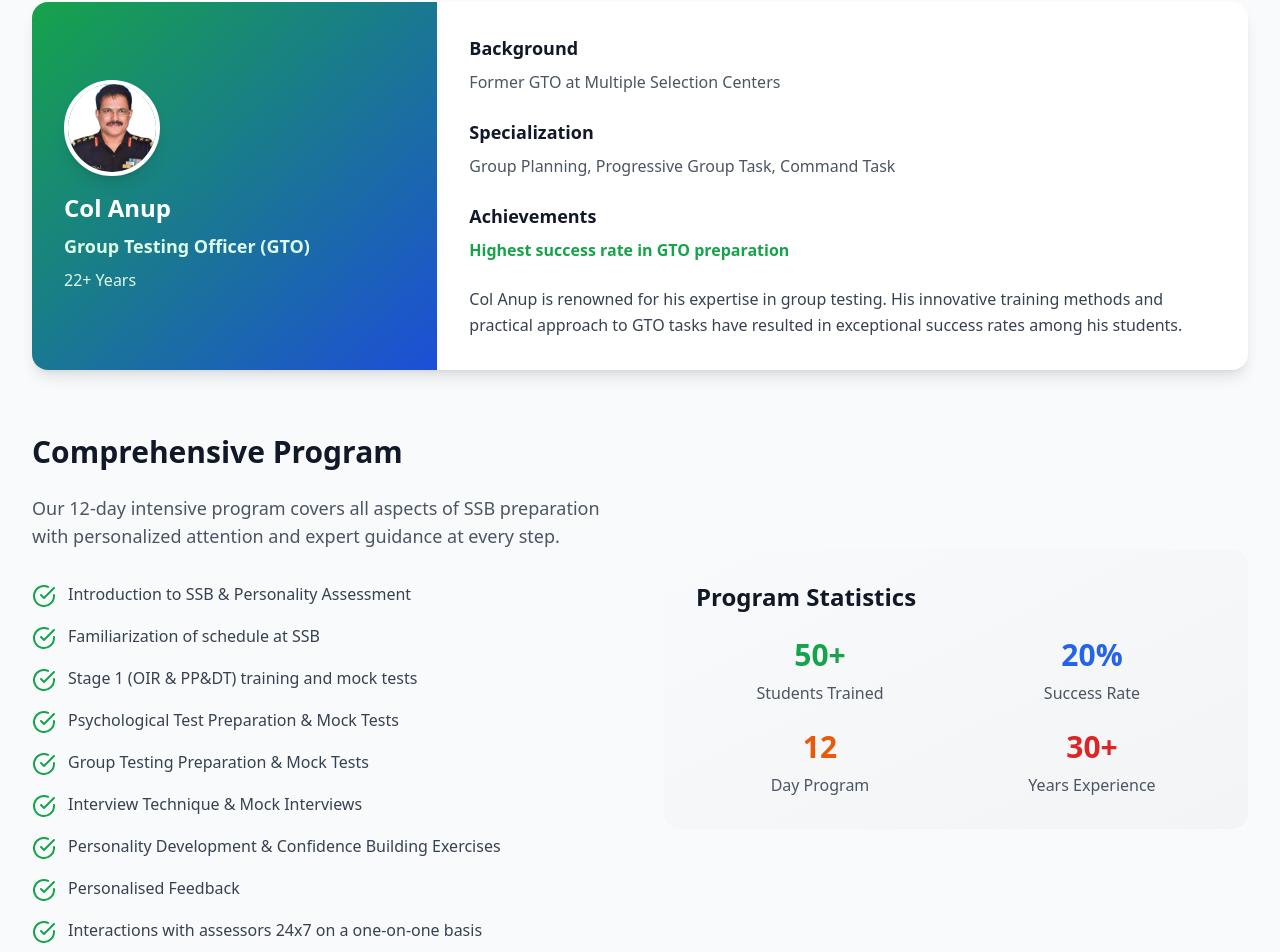
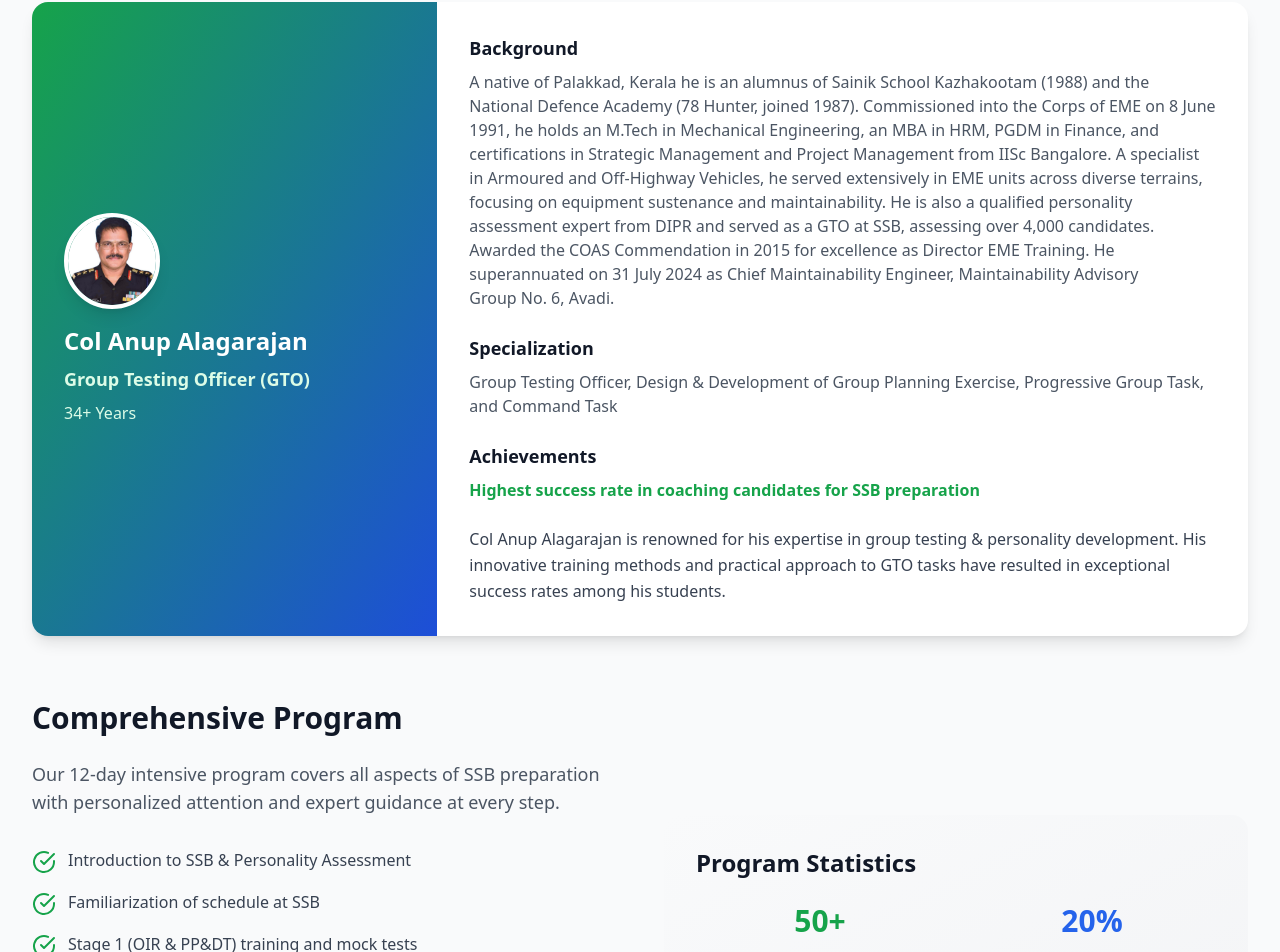
Before and after one commit to mahinanup/trinityssbmentorship, a React (Vite) app: page /about in a window 1280 px wide. Shown: the part 2084-3036 px from the top of the page. Built offline with nearby package versions, Linux system fonts and the light colour scheme.

Commit message:
changes in About section

```diff
--- a/src/pages/About.tsx
+++ b/src/pages/About.tsx
@@ -47,14 +47,14 @@ const About = () => {
       description: 'Col Ramakrishnan specializes in psychological assessment and personality development. His structured approach to psychology tests has helped countless candidates understand and present their true potential.',
     },
     {
-      name: 'Col Anup',
+      name: 'Col Anup Alagarajan',
       role: 'Group Testing Officer (GTO)',
-      experience: '22+ Years',
-      background: 'Former GTO at Multiple Selection Centers',
-      specialization: 'Group Planning, Progressive Group Task, Command Task',
-      achievements: 'Highest success rate in GTO preparation',
+      experience: '34+ Years',
+      background: 'A native of Palakkad, Kerala he is an alumnus of Sainik School Kazhakootam (1988) and the National Defence Academy (78 Hunter, joined 1987). Commissioned into the Corps of EME on 8 June 1991, he holds an M.Tech in Mechanical Engineering, an MBA in HRM, PGDM in Finance, and certifications in Strategic Management and Project Management from IISc Bangalore. A specialist in Armoured and Off-Highway Vehicles, he served extensively in EME units across diverse terrains, focusing on equipment sustenance and maintainability. He is also a qualified personality assessment expert from DIPR and served as a GTO at SSB, assessing over 4,000 candidates. Awarded the COAS Commendation in 2015 for excellence as Director EME Training. He superannuated on 31 July 2024 as Chief Maintainability Engineer, Maintainability Advisory Group No. 6, Avadi.',
+      specialization: 'Group Testing Officer, Design & Development of Group Planning Exercise, Progressive Group Task, and Command Task',
+      achievements: 'Highest success rate in coaching candidates for SSB preparation',
  image: '/images/anup.png',
-      description: 'Col Anup is renowned for his expertise in group testing. His innovative training methods and practical approach to GTO tasks have resulted in exceptional success rates among his students.',
+      description: 'Col Anup Alagarajan is renowned for his expertise in group testing & personality development. His innovative training methods and practical approach to GTO tasks have resulted in exceptional success rates among his students.',
     },
   ];
 
@@ -67,7 +67,7 @@ const About = () => {
     {
       icon: Target,
       title: 'Discipline',
-      description: 'Structured approach to skill development',
+      description: 'Structured approach to personality development',
     },
     {
       icon: Star,
@@ -90,7 +90,7 @@ const About = () => {
     'Interview Technique & Mock Interviews',
     'Personality Development & Confidence Building Exercises',
     'Personalised Feedback',
-    'Interactions with assessors 24x7 on a one-on-one basis',
+    'Interaction with assessors 24x7 on one-on-one basis',
   ];
 
   return (
--- a/src/pages/Home.tsx
+++ b/src/pages/Home.tsx
@@ -82,7 +82,7 @@ const Home = () => {
               Why Choose Trinity SSB Mentorship?
             </h2>
             <p className="text-xl text-gray-600 max-w-2xl mx-auto">
-              Comprehensive preparation program for SSB preparation and personality development curated and executed by qualified veteran assessors
+              Comprehensive program for SSB preparation and personality development curated and executed by qualified veteran assessors
             </p>
           </div>
           <div className="grid grid-cols-1 md:grid-cols-2 lg:grid-cols-4 gap-8">
@@ -111,7 +111,7 @@ const Home = () => {
                 Comprehensive SSB Training Program
               </h2>
               <p className="text-lg text-gray-600 mb-8">
-                Our structured approach ensures complete preparation for all stages and all threetypes of assessment (GTO, PSYCH & IO) of the
+                Our structured approach ensures complete preparation for all stages and all three types of assessment (GTO, PSYCH & IO) of the
                 Services Selection Board process, from screening to final conference procedure.
               </p>
               <div className="grid grid-cols-1 md:grid-cols-2 gap-4">
```
